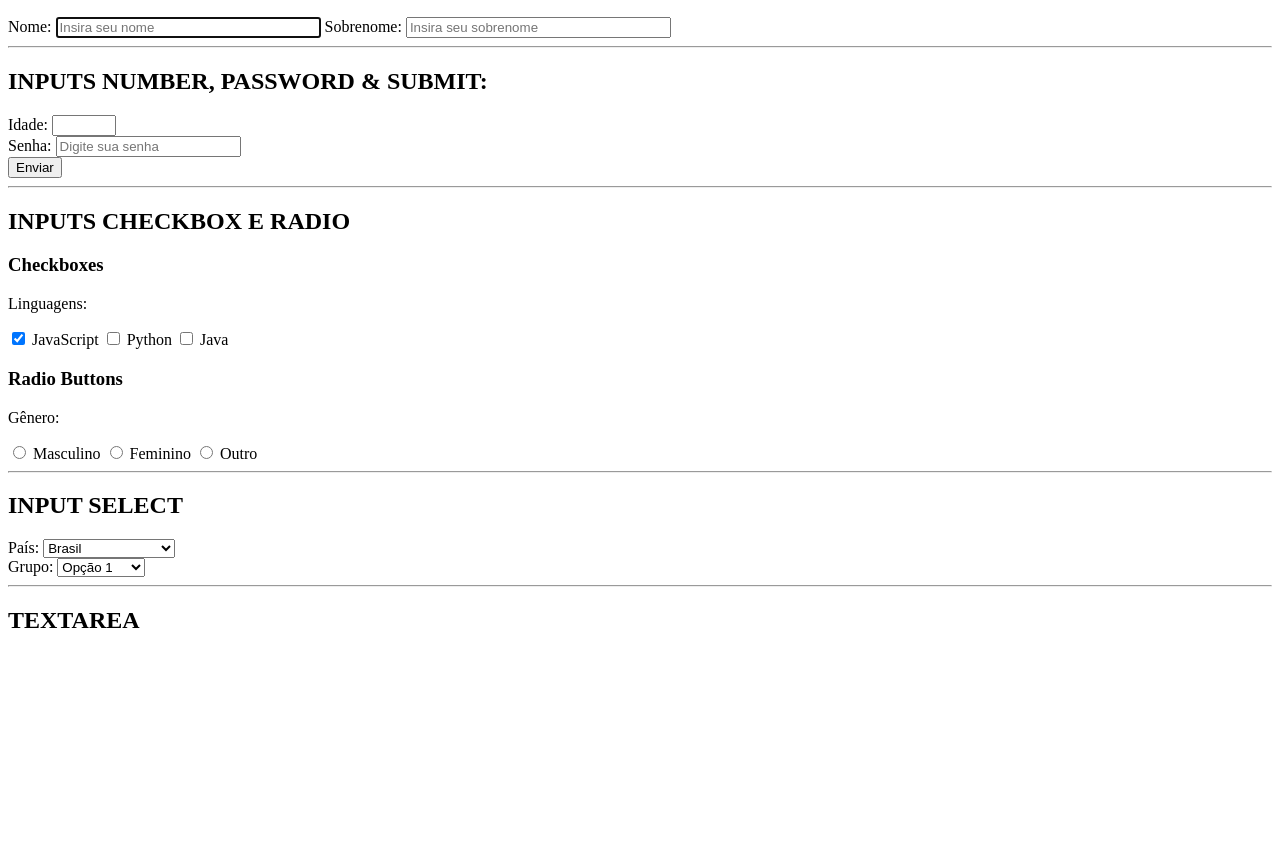
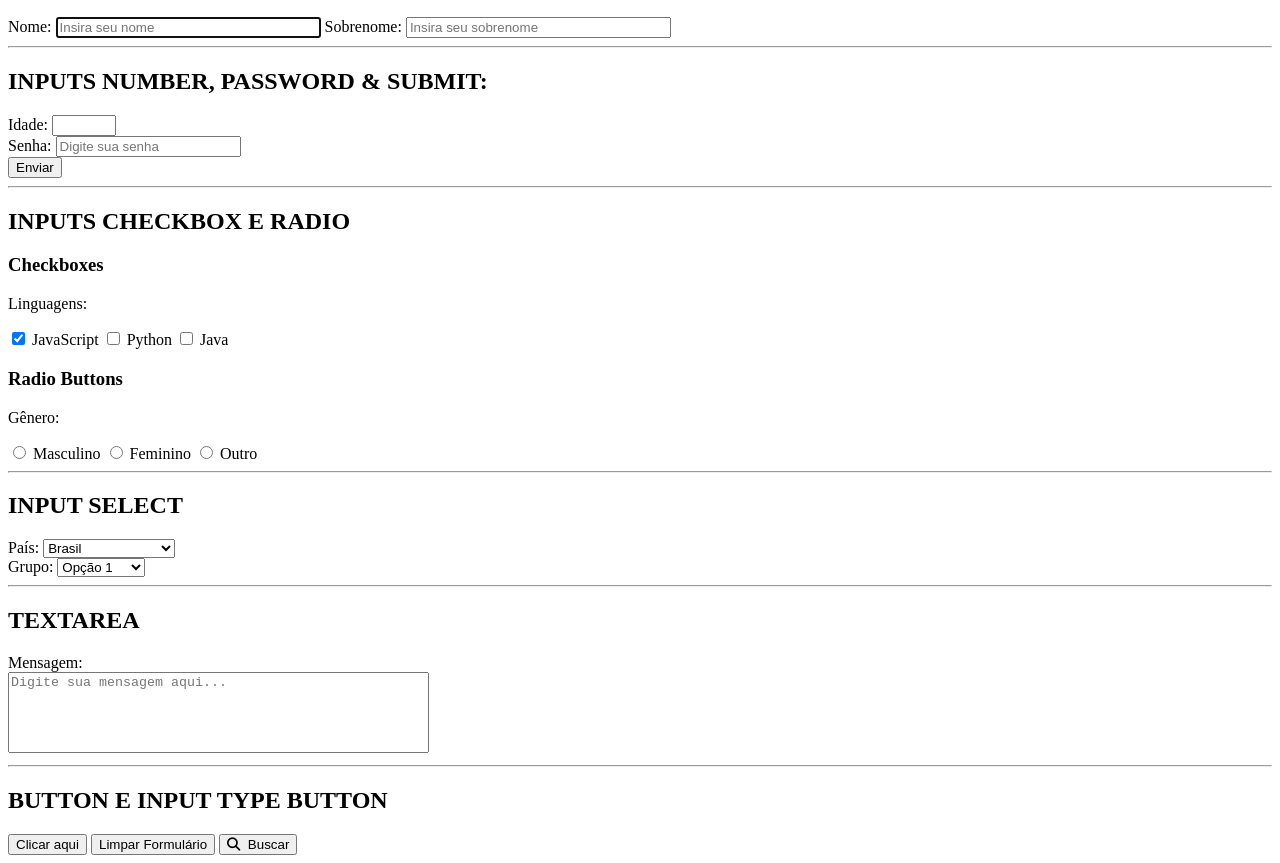
Before and after one commit to alanroger92/dev_em_dobro, a plain HTML site: page HTML5 Intermediario/index.html in a window 1280 px wide. Shown: the part 110-973 px from the top of the page. Before the commit the page ends 800 px from the top, so only its background shows below. Drawn offline with Linux system fonts and the light colour scheme.

Commit message:
Novas atualizações no html intermediário

```diff
--- a/HTML5 Intermediario/index.html
+++ b/HTML5 Intermediario/index.html
@@ -5,6 +5,7 @@
     <meta charset="UTF-8">
     <meta name="viewport" content="width=device-width, initial-scale=1.0">
     <title>Tags de Input</title>
+    <link rel="stylesheet" href="https://cdnjs.cloudflare.com/ajax/libs/font-awesome/6.5.1/css/all.min.css">
 </head>
 
 <body>
@@ -72,7 +73,16 @@
         <hr>
 
         <h2>TEXTAREA</h2>
+        <label for="mensagem">Mensagem:</label>
+        <br>
+        <textarea style="resize: none;" name="mensagem" id="mensagem" rows="5" cols="50" placeholder="Digite sua mensagem aqui..." required maxlength="500" title="Maximo 500 caracteres"></textarea>
 
+        <hr>
+
+        <h2>BUTTON E INPUT TYPE BUTTON</h2>
+        <button onclick="alert('Botão clicado!')">Clicar aqui</button>
+        <input type="reset" value="Limpar Formulário" onclick="alert('Formulário limpo!')">
+        <button><i class="fas fa-search"></i>&nbsp; Buscar</button>
 
     </form>
 
```
